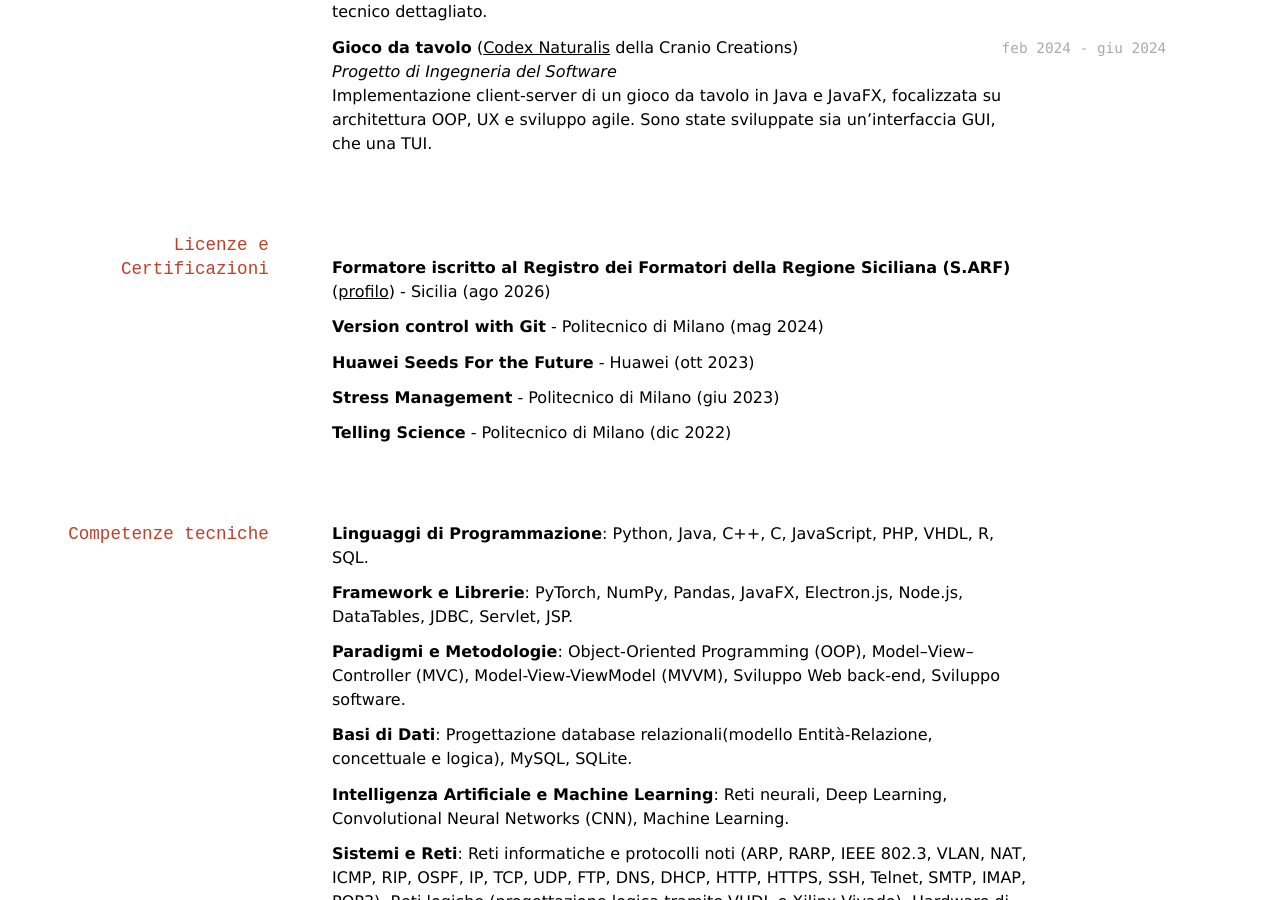
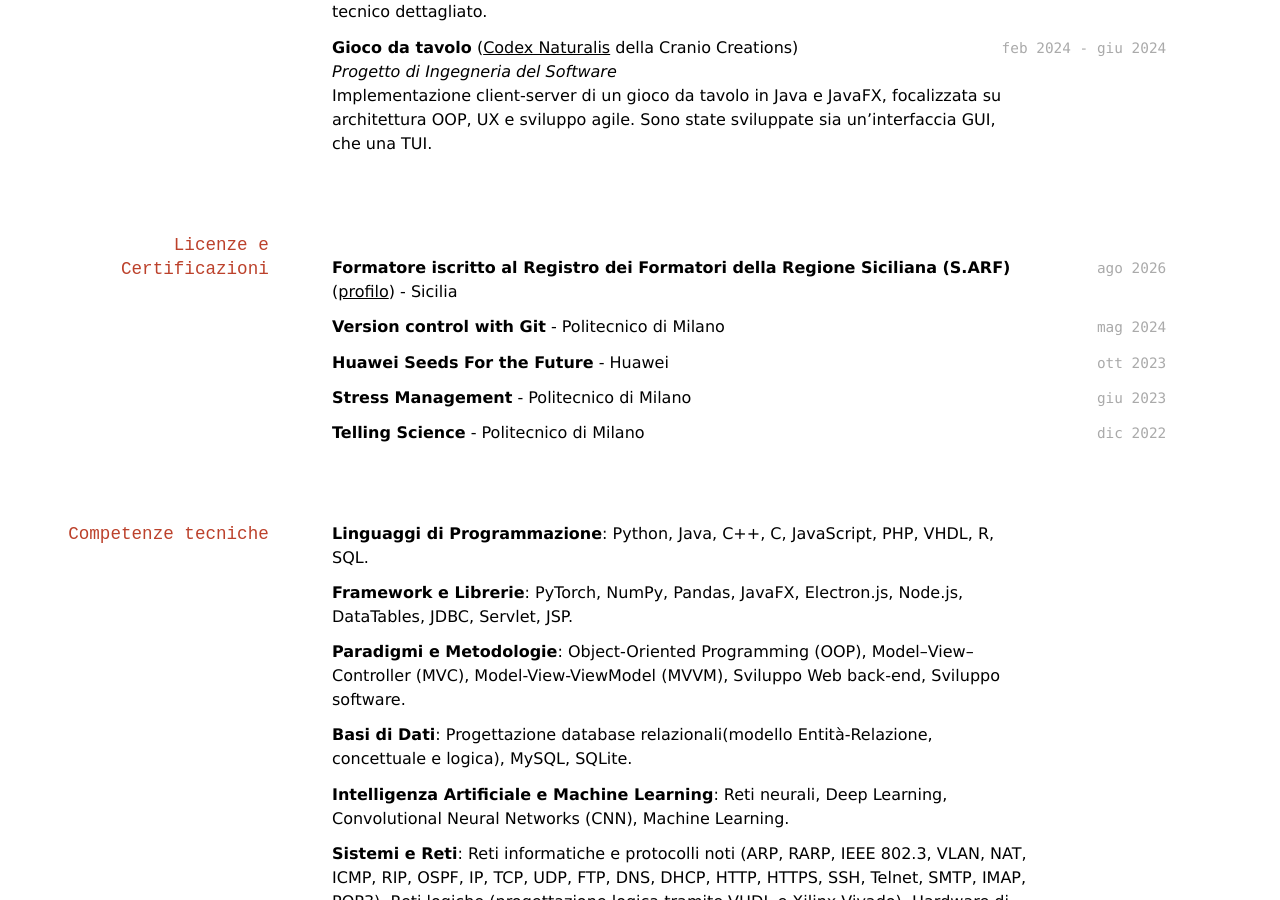
Before and after one commit to Anto26/anto26.github.io, a Jekyll site: the page built from index.md, in a window 1280 px wide and 900 px high, scrolled down 1581 px. Built offline with Jekyll 4.4.1, drawn with Linux system fonts in a browser that asks for light colours.

```diff
--- a/index.md
+++ b/index.md
@@ -72,15 +72,15 @@ Implementazione client-server di un gioco da tavolo in Java e JavaFX, focalizzat
 
 ## Licenze e Certificazioni
 
-**Formatore iscritto al Registro dei Formatori della Regione Siciliana (S.ARF)** (<a href="https://sarf.regione.sicilia.it/accreditamento/public/iscritto-registro/65226">profilo</a>) - Sicilia (ago 2026)
+`ago 2026` **Formatore iscritto al Registro dei Formatori della Regione Siciliana (S.ARF)** (<a href="https://sarf.regione.sicilia.it/accreditamento/public/iscritto-registro/65226">profilo</a>) - Sicilia
 
-**Version control with Git** - Politecnico di Milano (mag 2024)
+`mag 2024` **Version control with Git** - Politecnico di Milano
 
-**Huawei Seeds For the Future** - Huawei (ott 2023)
+`ott 2023` **Huawei Seeds For the Future** - Huawei
 
-**Stress Management** - Politecnico di Milano (giu 2023)
+`giu 2023` **Stress Management** - Politecnico di Milano
 
-**Telling Science** - Politecnico di Milano (dic 2022)
+`dic 2022` **Telling Science** - Politecnico di Milano
 
 
 ## Competenze tecniche
```
